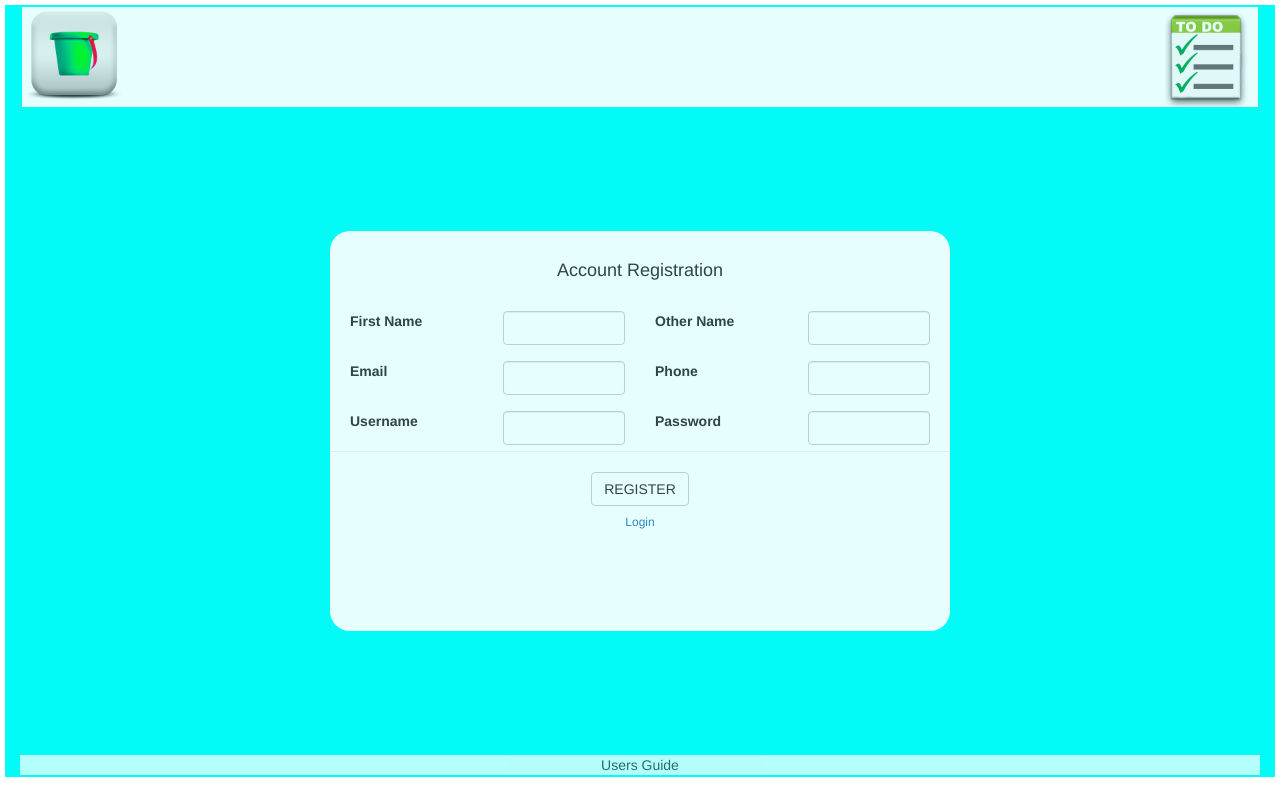
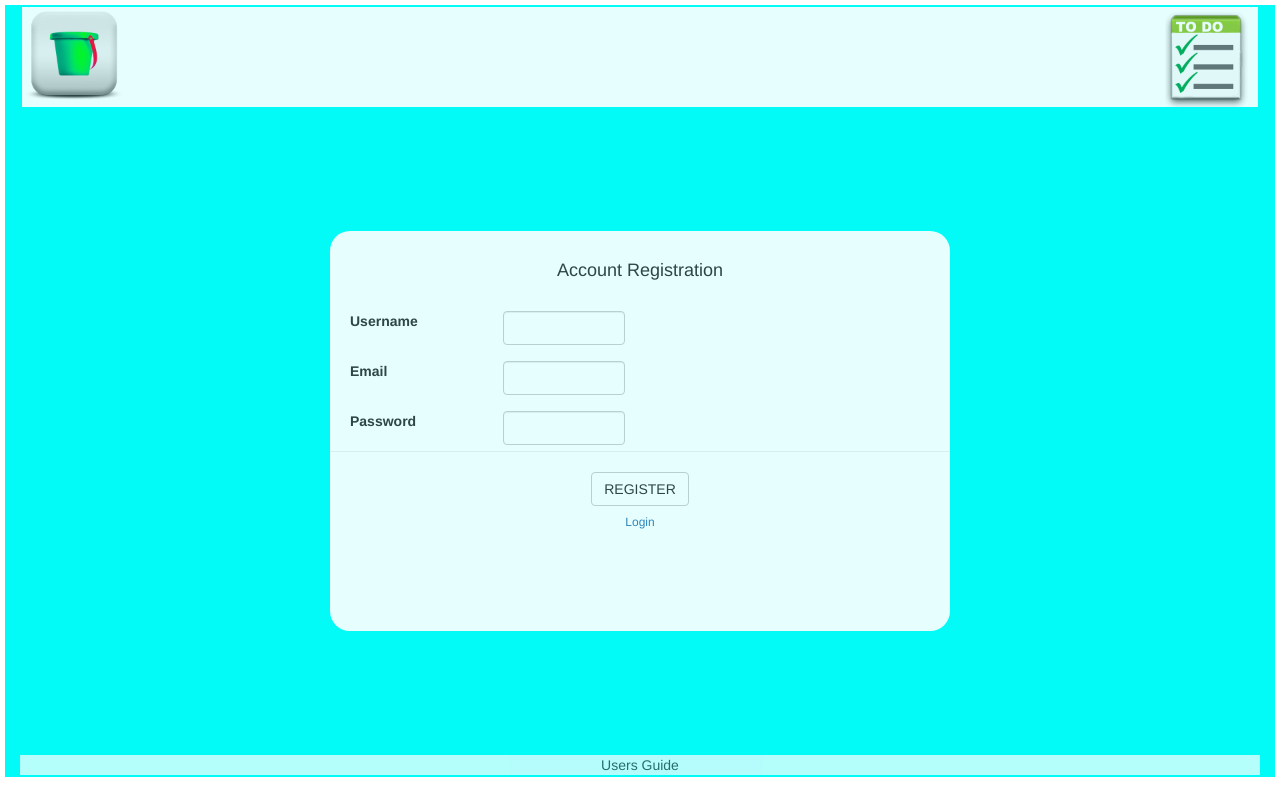
Before and after one commit to NaomiMariga/Bucketlist-Project, a Flask app: page /register/ in a window 1280 px wide. Run offline with Flask 2, Linux system fonts and the light colour scheme; parts of the project's set-up code (start-up, migrations or seed data) failed here and were passed over; some libraries are stand-ins or nearby versions.

Commit message:
modify run.py to allow user delete a bucketlist

```diff
--- a/models/bucketlist.py
+++ b/models/bucketlist.py
@@ -1,5 +1,5 @@
 class Bucketlist:
     def __init__(self, bucketlist_id, bucket_name = None):
-        self.bucketlist = {}
+        self.bucketlists_dict = {}
         self.bucket_name = bucket_name
         self.bucketlist_id = bucketlist_id
--- a/run.py
+++ b/run.py
@@ -1,6 +1,6 @@
 """ importing modules and functions from flask
 """
-from flask import Flask, render_template, request, session, make_response, url_for, redirect
+from flask import Flask, render_template, request, session, make_response, redirect
 import os #for cryptographic functions
 from models.bucketlist import Bucketlist
 from models.user import User
@@ -10,7 +10,6 @@ import uuid
 app = Flask(__name__)
 
 Users = {}
-users_bucketlist = []
 app.secret_key = os.urandom(20)
 bucketlists_dict= {}
 
@@ -18,7 +17,7 @@ bucketlists_dict= {}
 
 
 
-@app.route('/register/', methods=['GET', 'POST'])
+@app.route('/register/', methods=['GET','POST'])
 def register():
     """ redirects to the user registration page
     """
@@ -26,18 +25,15 @@ def register():
         return render_template('register.html')
 
     if request.method == 'POST':
-        first_name = request.form.get('first_name')
-        other_name = request.form.get('other_name')
+        username = request.form.get('username')
         email = request.form.get('email')
-        phone = request.form.get('phone')
-        username = request.form.get('username')
         password = request.form.get('password')
 
-    Users[email] = [first_name, other_name, email, phone, username, password]
+    Users[email] = [username,  email, password]
     print (Users)
 
     if Users[email]:
-        return (render_template('register.html'), "Account created successfully")
+        return (render_template('index.html'), "Account created successfully")
     else:
         return "Problem was encountered creating account"
 
@@ -58,7 +54,7 @@ def index():
         print(email, password, "User entered data")
 
         try:
-            valid_email = Users[email][2]
+            valid_email = Users[email][1]
             valid_pass = Users[email][-1]
 
             if email == valid_email and password == valid_pass:
@@ -79,11 +75,14 @@ def bucketcreate_view():
         bucket_name = request.form.get('name')
         print(bucket_name, "bucketlist name test")
         bucketlist_id = str(uuid.uuid1())
-        bucketlist_object = Bucketlist(bucketlist_id,bucket_name)
+        bucketlist_object = Bucketlist(bucketlist_id, bucket_name)
 
-        bucketlists_dict[session['email']] = []
-        bucketlists_dict[session['email']].append(bucketlist_object)
-        print(bucketlists_dict[session['email']])
+        if session['email'] in bucketlists_dict:
+            bucketlists_dict[session['email']].append(bucketlist_object)
+        else:
+            bucketlists_dict[session['email']] = []
+            bucketlists_dict[session['email']].append(bucketlist_object)
+        print(bucketlists_dict[session['email']], "testing bucketlist")
 
 
 
@@ -114,7 +113,15 @@ def edit_bucket(bucketlist_id):
     #     error = "name already exists"
     #     return render_template('bucketcreate_view.html', error = error)
 
-@app.rout('/delete_bucket/')
+@app.route('/delete_bucket/<bucketlist_id>', methods=['POST'])
+def delete(bucketlist_id):
+    for bucket in bucketlists_dict[session['email']]:
+        if bucketlist_id == bucket.bucketlist_id:
+           bucketlists_dict[session['email']].remove(bucket)
+        return render_template(
+    'bucketcreate_view.html', buckets = bucketlists_dict[session['email']]
+    )
+
 @app.route('/activities/', methods=['GET'])
 def bucketlist_activities():
     """  redirects to the bucketlist  activities
--- a/templates/bucketlist_activities.html
+++ b/templates/bucketlist_activities.html
@@ -48,7 +48,7 @@
                             <form class="form-horizontal">
                                 <div class="form-group">
                                     <label for="name"> Bucket Name:</label>
-                                    <input type="name" class="form-control" id="name">
+                                    <input type="name" class="form-control" id="name" name="name">
                                 </div>
 
                         </div>
--- a/templates/register.html
+++ b/templates/register.html
@@ -34,29 +34,20 @@
             </center>
 
             <div class="form-group">
-                <div class="col-lg-3"><label for="name">First Name</label></div>
-                <div class="col-lg-3"><input type="text" class="form-control" name="first_name" id="first_name" required></div>
+                <div class="col-lg-3"><label for="name">Username</label></div>
+                <div class="col-lg-3"><input type="text" class="form-control" name="username" id="first_name" required></div>
             </div>
 
-            <div class="form-group">
-                <div class="col-lg-3"><label for="name">Other Name</label></div>
-                <div class="col-lg-3"> <input type="text" class="form-control" name="other_name" id="other_name" required></div>
-            </div>
+
             <br/>
             <div class="form-group">
                 <div class="col-lg-3"> <label for="email">Email</label></div>
                 <div class="col-lg-3"> <input type="email" class="form-control" name="email" id="email" required></div>
             </div>
 
-            <div class="form-group">
-                <div class="col-lg-3"><label for="phone">Phone</label></div>
-                <div class="col-lg-3"><input type="text" class="form-control" name="phone" id="phone" required></div>
-            </div>
+
             <br/>
-            <div class="form-group">
-                <div class="col-lg-3"><label for="username">Username</label></div>
-                <div class="col-lg-3"><input type="text" class="form-control" name="username" id="username" required></div>
-            </div>
+
             <div class="form-group">
                 <div class="col-lg-3"><label for="password">Password</label></div>
                 <div class="col-lg-3"><input type="password" class="form-control" name="password" id="password" required></div>
```
Also changed, not shown: templates/bucketcreate_view.html (+22 -16 lines), test_user.py (renamed from tests/test_user.py).
